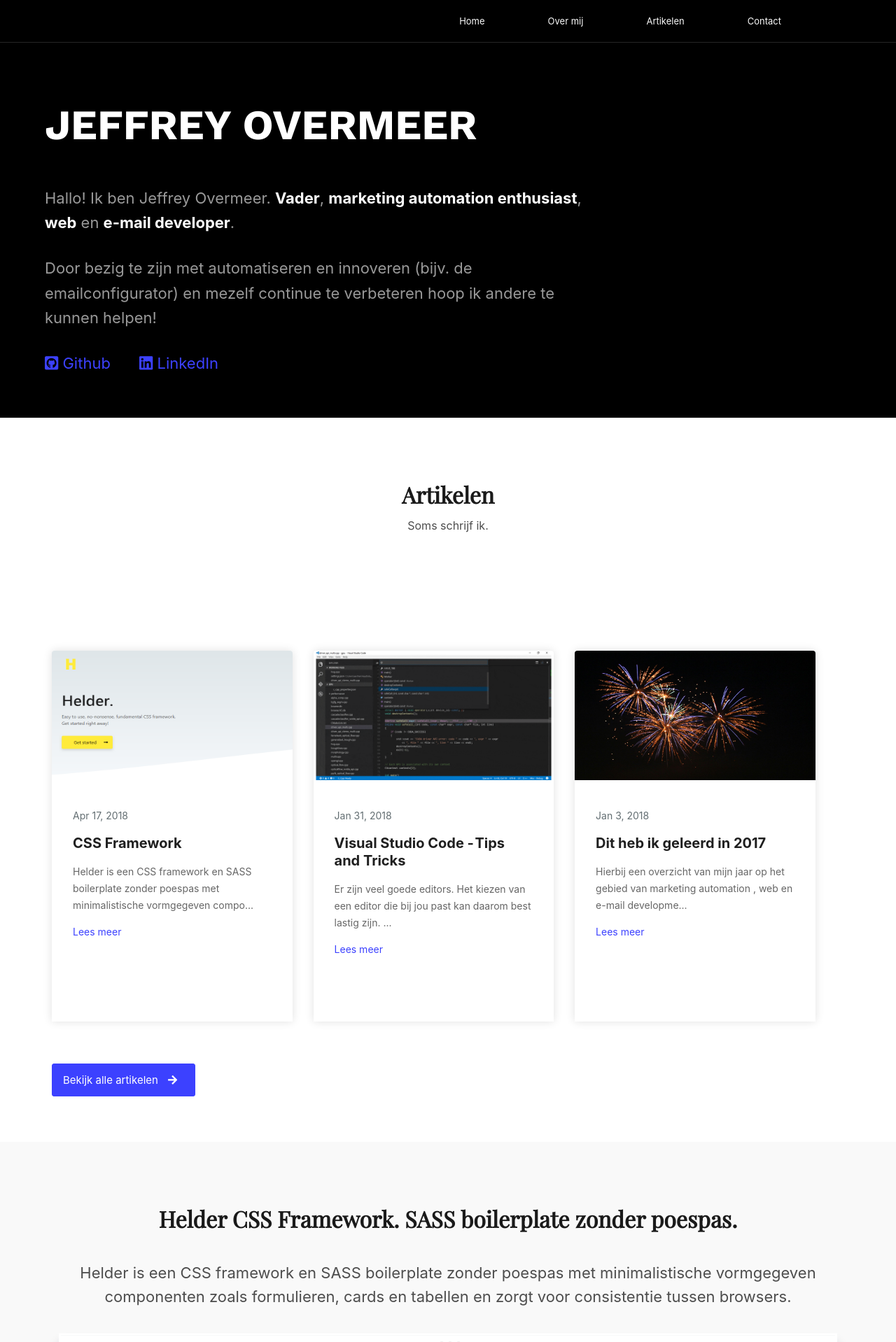
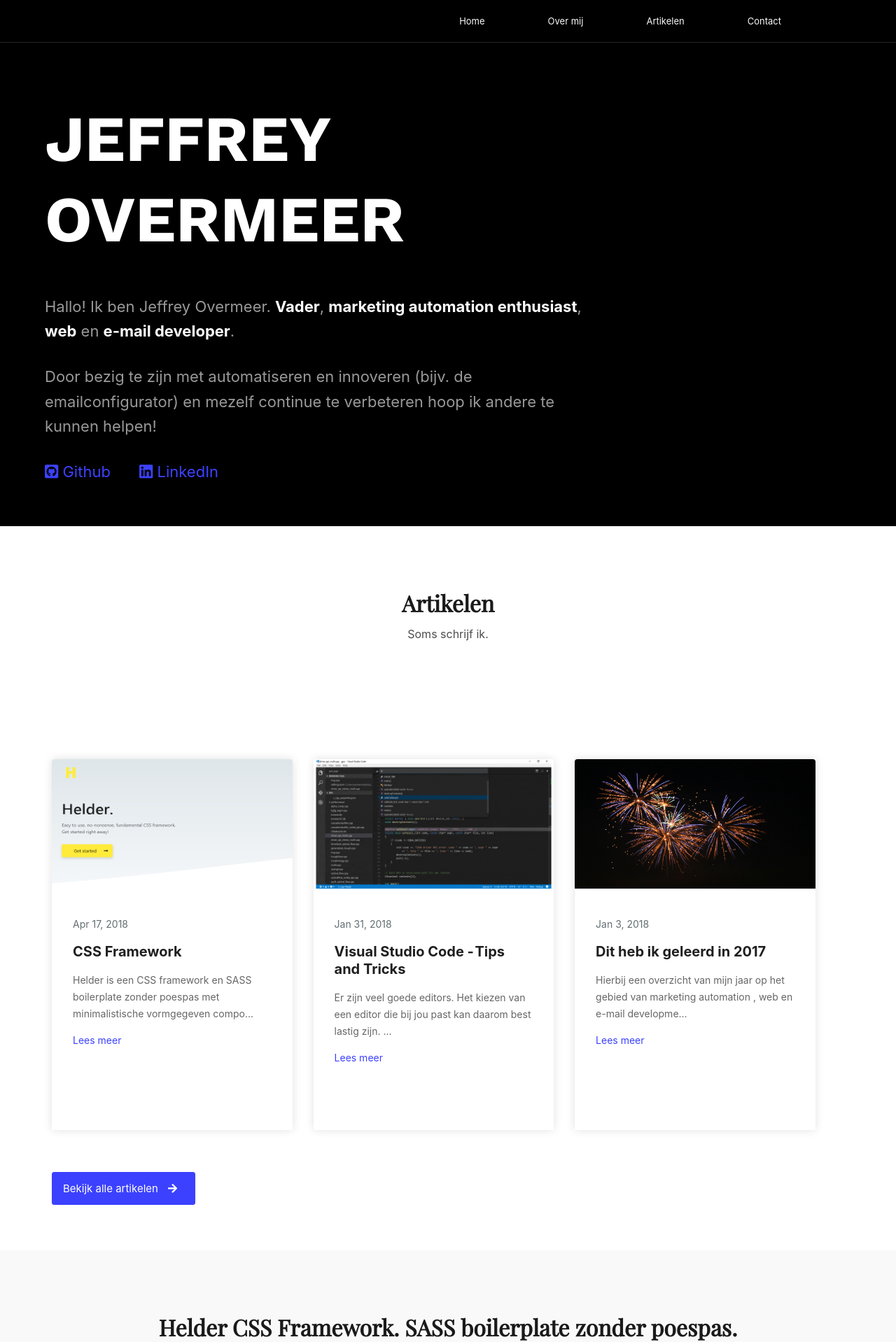
Before and after one commit to jeffrey-over/jeffrey-over.github.io, a Jekyll site: the page built from index.html, in a window 1280 px wide. Shown: the top 1918 px of the page at 70% size. Built offline with Jekyll 4.4.1, drawn with Linux system fonts in a browser that asks for light colours; nearby versions of some CDN libraries; some web fonts are replaced; library files that are not in the unit come from our copies.

Commit message:
change fontsize

```diff
--- a/_sass/sections/_intro.scss
+++ b/_sass/sections/_intro.scss
@@ -71,7 +71,7 @@
     font-family: 'Work Sans', serif;
     margin-bottom: 5rem;
     font-family: 'Work Sans', serif;
-    font-size: 6rem;
+    font-size: 9.2rem;
     margin-bottom: 5rem;
     text-transform: uppercase;
 
```
